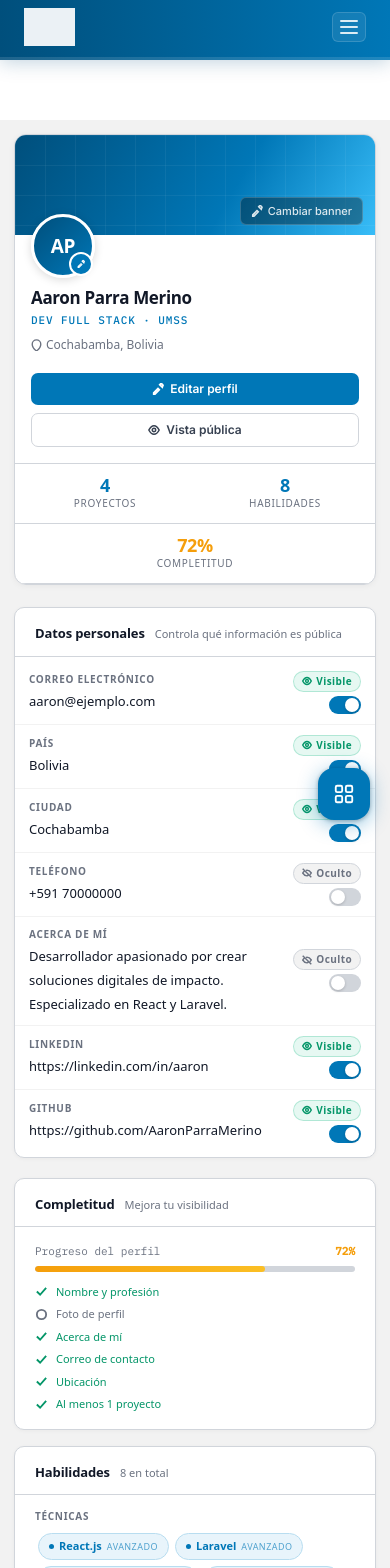
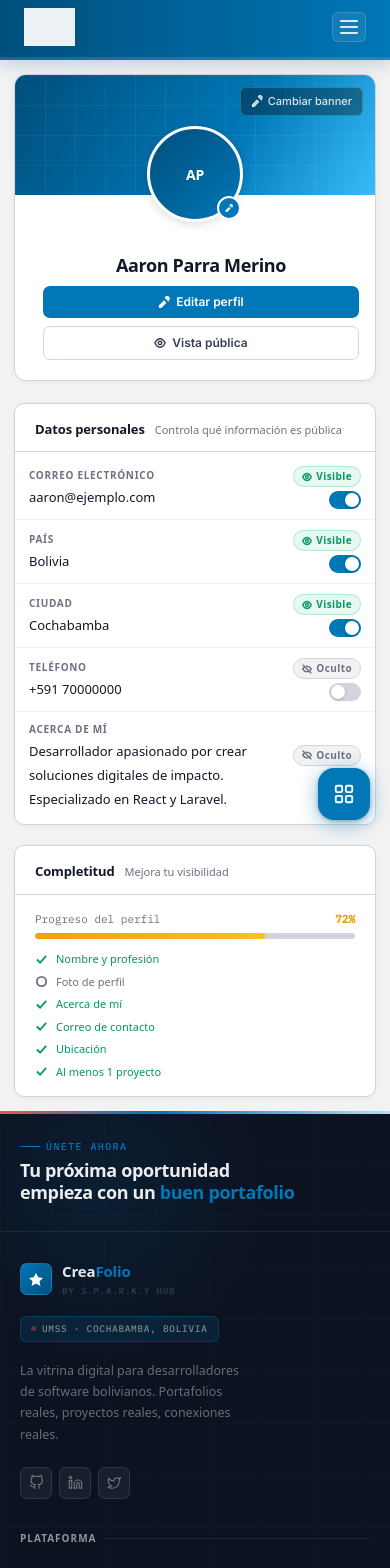
Before and after one commit to AaronParraMerino/portafolio-frontend, a React (Create React App) app: page /dashboard/profile in a window 390 px wide. Shown: the top 1568 px of the page. Built offline with nearby package versions, Linux system fonts and the light colour scheme; grey boxes are pictures that could not be loaded.

Commit message:
feat: Mejora estetica, solucionar campos nulos al editar

```diff
--- a/src/features/dashboard/layout/DashboardLayout.jsx
+++ b/src/features/dashboard/layout/DashboardLayout.jsx
@@ -23,7 +23,7 @@ export default function DashboardLayout() {
         /* Desktop: main empuja según ancho del sidebar */
         .dsh-main {
           margin-left: 240px;
-          margin-top: var(--nav-height, 60px);
+          margin-top: 0;
           min-height: calc(100vh - var(--nav-height, 60px));
           transition: margin-left .22s cubic-bezier(.4,0,.2,1);
         }
--- a/src/features/dashboard/profile/components/ProfileEdit.jsx
+++ b/src/features/dashboard/profile/components/ProfileEdit.jsx
@@ -10,19 +10,17 @@ function splitNombre(nombreCompleto = '') {
 }
 
 export default function ProfileEdit({ perfil, onGuardar, onCancelar, guardando }) {
-  const { nombre, apellido } = splitNombre(perfil.nombre);
+  const { nombre, apellido } = splitNombre(perfil?.nombre || '');
 
   const [form, setForm] = useState({
-    nombre,
-    apellido,
-    profesion: perfil.profesion || '',
-    biografia: perfil.biografia || '',
-    correo:    perfil.correo    || '',
-    pais:      perfil.pais      || '',
-    ciudad:    perfil.ciudad    || '',
-    telefono:  perfil.telefono  || '',
-    linkedin:  perfil.linkedin  || '',
-    github:    perfil.github    || '',
+    nombre: nombre || '',
+    apellido: apellido || '',
+    profesion: perfil?.profesion || '',
+    biografia: perfil?.biografia || '',
+    correo: perfil?.correo || '',
+    pais: perfil?.pais || '',
+    ciudad: perfil?.ciudad || '',
+    telefono: perfil?.telefono || '',
   });
 
   const handleChange = (e) => {
@@ -33,8 +31,18 @@ export default function ProfileEdit({ perfil, onGuardar, onCancelar, guardando }
     e.preventDefault();
     /* Reconstruye nombre completo antes de guardar */
     const nombreCompleto = [form.nombre, form.apellido].filter(Boolean).join(' ');
+    // Asegurar que todos los campos tengan valores válidos
+    const datosLimpios = {
+      nombre: nombreCompleto || '',
+      profesion: form.profesion || '',
+      biografia: form.biografia || '',
+      correo: form.correo || '',
+      pais: form.pais || '',
+      ciudad: form.ciudad || '',
+      telefono: form.telefono || '',
+    };
     // BACKEND: onGuardar llama PUT /api/profile con payload
-    onGuardar({ ...form, nombre: nombreCompleto });
+    onGuardar(datosLimpios);
   };
 
   /* Cierra al hacer click en el overlay */
@@ -65,7 +73,7 @@ export default function ProfileEdit({ perfil, onGuardar, onCancelar, guardando }
         </div>
 
         {/* ── Formulario ── */}
-        <form onSubmit={handleSubmit} style={{ display: 'contents' }}>
+        <form onSubmit={handleSubmit} style={{ display: 'contents' }} autoComplete="off">
           <div className="prf-modal-body">
 
             {/* Sección: Información básica */}
@@ -81,6 +89,7 @@ export default function ProfileEdit({ perfil, onGuardar, onCancelar, guardando }
                     onChange={handleChange}
                     required
                     placeholder="Tu nombre"
+                    autoComplete="given-name"
                   />
                 </div>
                 <div className="col-md-6">
@@ -91,6 +100,7 @@ export default function ProfileEdit({ perfil, onGuardar, onCancelar, guardando }
                     value={form.apellido}
                     onChange={handleChange}
                     placeholder="Tu apellido"
+                    autoComplete="family-name"
                   />
                 </div>
                 <div className="col-md-6">
@@ -101,6 +111,7 @@ export default function ProfileEdit({ perfil, onGuardar, onCancelar, guardando }
                     value={form.profesion}
                     onChange={handleChange}
                     placeholder="Ej: Dev Full Stack"
+                    autoComplete="organization-title"
                   />
                 </div>
                 <div className="col-12">
@@ -112,6 +123,7 @@ export default function ProfileEdit({ perfil, onGuardar, onCancelar, guardando }
                     onChange={handleChange}
                     rows={3}
                     placeholder="Cuéntanos sobre ti, tu experiencia y objetivos..."
+                    autoComplete="off"
                   />
                 </div>
               </div>
@@ -130,6 +142,7 @@ export default function ProfileEdit({ perfil, onGuardar, onCancelar, guardando }
                     value={form.correo}
                     onChange={handleChange}
                     placeholder="ejemplo@correo.com"
+                    autoComplete="email"
                   />
                 </div>
                 <div className="col-md-3">
@@ -140,6 +153,7 @@ export default function ProfileEdit({ perfil, onGuardar, onCancelar, guardando }
                     value={form.pais}
                     onChange={handleChange}
                     placeholder="Bolivia"
+                    autoComplete="country-name"
                   />
                 </div>
                 <div className="col-md-3">
@@ -150,6 +164,7 @@ export default function ProfileEdit({ perfil, onGuardar, onCancelar, guardando }
                     value={form.ciudad}
                     onChange={handleChange}
                     placeholder="Cochabamba"
+                    autoComplete="address-level2"
                   />
                 </div>
                 <div className="col-md-6">
@@ -160,38 +175,11 @@ export default function ProfileEdit({ perfil, onGuardar, onCancelar, guardando }
                     value={form.telefono}
                     onChange={handleChange}
                     placeholder="+591 70000000"
+                    autoComplete="tel"
                   />
                 </div>
               </div>
             </div>
-
-            {/* Sección: Redes */}
-            <div className="prf-form-section">
-              <span className="prf-section-label">Redes profesionales</span>
-              <div className="row g-3">
-                <div className="col-md-6">
-                  <label className="prf-label">LinkedIn</label>
-                  <input
-                    className="form-control prf-input"
-                    name="linkedin"
-                    value={form.linkedin}
-                    onChange={handleChange}
-                    placeholder="https://linkedin.com/in/usuario"
-                  />
-                </div>
-                <div className="col-md-6">
-                  <label className="prf-label">GitHub</label>
-                  <input
-                    className="form-control prf-input"
-                    name="github"
-                    value={form.github}
-                    onChange={handleChange}
-                    placeholder="https://github.com/usuario"
-                  />
-                </div>
-              </div>
-            </div>
-
           </div>
 
           {/* ── Footer ── */}
--- a/src/features/dashboard/profile/components/ProfileHeader.jsx
+++ b/src/features/dashboard/profile/components/ProfileHeader.jsx
@@ -45,17 +45,6 @@ export default function ProfileHeader({ perfil, onEditar, onVistaPublica }) {
       <div className="prf-info-row">
         <div className="prf-info">
           <div className="prf-nombre">{perfil.nombre}</div>
-          <div className="prf-rol">
-            {perfil.profesion} · {perfil.universidad}
-          </div>
-          {(perfil.ciudad || perfil.pais) && (
-            <div className="prf-ubicacion">
-              <svg viewBox="0 0 12 14">
-                <path d="M6 1a5 5 0 015 5c0 4-5 8-5 8S1 10 1 6a5 5 0 015-5z"/>
-              </svg>
-              {[perfil.ciudad, perfil.pais].filter(Boolean).join(', ')}
-            </div>
-          )}
         </div>
 
         <div className="prf-acciones">
@@ -74,32 +63,6 @@ export default function ProfileHeader({ perfil, onEditar, onVistaPublica }) {
           </button>
         </div>
       </div>
-
-      {/* ── Stats strip ── */}
-      <div className="prf-stats-strip">
-        <div className="prf-stat-item">
-          <div className="prf-stat-num">{perfil.stats.proyectos}</div>
-          <div className="prf-stat-lbl">Proyectos</div>
-        </div>
-        <div className="prf-stat-item">
-          <div className="prf-stat-num">{perfil.stats.habilidades}</div>
-          <div className="prf-stat-lbl">Habilidades</div>
-        </div>
-        <div className="prf-stat-item">
-          <div
-            className="prf-stat-num"
-            style={{
-              color: perfil.stats.completitud >= 80 ? '#059669'
-                   : perfil.stats.completitud >= 50 ? '#f59e0b'
-                   : 'var(--rojo-soft)',
-            }}
-          >
-            {perfil.stats.completitud}%
-          </div>
-          <div className="prf-stat-lbl">Completitud</div>
-        </div>
-      </div>
-
     </div>
   );
 }
--- a/src/features/dashboard/profile/components/ProfileInfo.jsx
+++ b/src/features/dashboard/profile/components/ProfileInfo.jsx
@@ -19,8 +19,6 @@ const CAMPOS = [
   { key: 'ciudad',    label: 'Ciudad' },
   { key: 'telefono',  label: 'Teléfono' },
   { key: 'biografia', label: 'Acerca de mí' },
-  { key: 'linkedin',  label: 'LinkedIn' },
-  { key: 'github',    label: 'GitHub' },
 ];
 
 const SIEMPRE_VISIBLE = ['nombre'];
--- a/src/features/dashboard/profile/components/ProfileSkills.jsx
+++ /dev/null
@@ -1,48 +0,0 @@
-import '../styles/profile.css';
-
-export default function ProfileSkills({ habilidades = [] }) {
-  const tecnicas = habilidades.filter(h => h.tipo === 'tecnica');
-  const blandas  = habilidades.filter(h => h.tipo === 'blanda');
-
-  return (
-    <div className="prf-card">
-      <div className="prf-card-head">
-        <span className="prf-card-title">Habilidades</span>
-        <span className="prf-card-sub">{habilidades.length} en total</span>
-      </div>
-      <div className="prf-skills-wrap">
-        {tecnicas.length > 0 && (
-          <>
-            <div style={{ fontSize: 10, fontWeight: 600, color: 'var(--gris-texto)', textTransform: 'uppercase', letterSpacing: '.07em', marginBottom: 6 }}>
-              Técnicas
-            </div>
-            <div style={{ marginBottom: 10 }}>
-              {tecnicas.map(h => (
-                <span key={h.id} className="prf-skill-chip prf-skill-tecnica">
-                  <span className="prf-skill-dot" />
-                  {h.nombre}
-                  <span className="prf-nivel">{h.nivel}</span>
-                </span>
-              ))}
-            </div>
-          </>
-        )}
-        {blandas.length > 0 && (
-          <>
-            <div style={{ fontSize: 10, fontWeight: 600, color: 'var(--gris-texto)', textTransform: 'uppercase', letterSpacing: '.07em', marginBottom: 6 }}>
-              Blandas
-            </div>
-            <div>
-              {blandas.map(h => (
-                <span key={h.id} className="prf-skill-chip prf-skill-blanda">
-                  <span className="prf-skill-dot" />
-                  {h.nombre}
-                </span>
-              ))}
-            </div>
-          </>
-        )}
-      </div>
-    </div>
-  );
-}
--- a/src/features/dashboard/profile/pages/ProfilePage.jsx
+++ b/src/features/dashboard/profile/pages/ProfilePage.jsx
@@ -2,7 +2,6 @@ import { useProfile }        from '../hooks/useProfile';
 import ProfileHeader          from '../components/ProfileHeader';
 import ProfileInfo            from '../components/ProfileInfo';
 import ProfileEdit            from '../components/ProfileEdit';
-import ProfileSkills          from '../components/ProfileSkills';
 import ProfileCompletitud     from '../components/ProfileCompletitud';
 import ProfileToast           from '../components/ProfileToast';
 import '../styles/profile.css';
@@ -56,7 +55,6 @@ export default function ProfilePage() {
         {/* Columna derecha: sidebar cards */}
         <div>
           <ProfileCompletitud perfil={perfil} />
-          <ProfileSkills habilidades={perfil.habilidades} />
         </div>
 
       </div>
--- a/src/features/dashboard/profile/styles/profile.css
+++ b/src/features/dashboard/profile/styles/profile.css
@@ -38,9 +38,26 @@
 }
 
 /* ════════════════════════════════════════
+   CUSTOM PROPERTIES DEL HEADER
+   Centralizan todos los tamaños del banner/avatar
+   para que los cálculos sean siempre consistentes.
+════════════════════════════════════════ */
+.prf-header {
+  /* — Desktop por defecto — */
+  --banner-h:    200px;
+  --avatar-size: 180px;
+  --avatar-left: 70px;
+  /* cuánto del avatar queda POR DEBAJO del banner */
+  --avatar-below: calc(var(--avatar-size) / 2);
+  /* padding-top del info-row: deja el texto justo debajo del avatar */
+  --info-pad-top: calc(var(--avatar-below) - 20px);
+}
+
+/* ════════════════════════════════════════
    HEADER — Banner + avatar + info + botones
 ════════════════════════════════════════ */
 .prf-header {
+  position: relative;
   border-radius: 12px;
   overflow: hidden;
   background: var(--blanco);
@@ -52,7 +69,7 @@
 /* Banner */
 .prf-banner {
   position: relative;
-  height: 130px;
+  height: var(--banner-h);
   background: linear-gradient(120deg, var(--azul-deep) 0%, var(--azul) 60%, #38bdf8 100%);
   overflow: hidden;
 }
@@ -75,7 +92,7 @@
 /* botón cambiar banner */
 .prf-banner-edit {
   position: absolute;
-  bottom: 10px;
+  top: 12px;
   right: 12px;
   display: flex;
   align-items: center;
@@ -97,17 +114,21 @@
   stroke: currentColor; fill: none; stroke-width: 1.8;
 }
 
-/* Avatar zona */
+/* ── Avatar zona ──
+   El avatar se posiciona de forma que su centro coincide
+   exactamente con el borde inferior del banner (top = banner-h - avatar/2).
+   Así siempre queda mitad dentro del banner y mitad fuera,
+   independientemente del tamaño de pantalla. */
 .prf-avatar-zone {
-  position: relative;
-  display: inline-block;
-  margin-left: 28px;
-  margin-top: -40px;
-  z-index: 2;
+  position: absolute;
+  left: var(--avatar-left);
+  top: calc(var(--banner-h) - var(--avatar-size) / 1.4);
+  z-index: 3;
 }
+
 .prf-avatar {
-  width: 80px;
-  height: 80px;
+  width: var(--avatar-size);
+  height: var(--avatar-size);
   border-radius: 50%;
   background: linear-gradient(135deg, var(--azul-deep), var(--azul));
   border: 3px solid var(--blanco);
@@ -115,12 +136,13 @@
   display: flex;
   align-items: center;
   justify-content: center;
-  font-size: 24px;
+  font-size: clamp(14px, 2vw, 22px);
   font-weight: 800;
   color: #fff;
   letter-spacing: -.02em;
   overflow: hidden;
   user-select: none;
+  transition: width .2s, height .2s;
 }
 .prf-avatar img {
   width: 100%;
@@ -148,23 +170,29 @@
   stroke: #fff; fill: none; stroke-width: 2;
 }
 
-/* Fila info + acciones */
+/* Fila info + acciones
+   En desktop: texto debajo del banner y el avatar.
+   El avatar flota encima visualmente (z-index:3) y el contenido queda alineado a la izquierda. */
 .prf-info-row {
+  position: relative;
   display: flex;
+  flex-direction: column;
   align-items: flex-start;
-  justify-content: space-between;
-  gap: 16px;
-  padding: 12px 28px 20px;
+  justify-content: flex-start;
+  gap: 12px;
+  padding: var(--info-pad-top) 28px 20px;
   flex-wrap: wrap;
+  min-height: 20px;
+  text-align: left;
 }
-.prf-info { min-width: 0; }
+.prf-info { min-width: 0; flex: 1; width: 100%; }
 .prf-nombre {
-  font-size: 20px;
+  font-size: clamp(18px, 2.4vw, 28px);
   font-weight: 800;
   color: var(--negro-texto);
   letter-spacing: -.02em;
   line-height: 1.2;
-  margin-bottom: 3px;
+  margin-bottom: 1px;
 }
 .prf-rol {
   font-family: var(--mono);
@@ -173,7 +201,7 @@
   color: var(--azul);
   letter-spacing: .08em;
   text-transform: uppercase;
-  margin-bottom: 5px;
+  margin-bottom: 2px;
 }
 .prf-ubicacion {
   display: inline-flex;
@@ -188,13 +216,15 @@
   flex-shrink: 0;
 }
 
-/* Acciones */
+/* Acciones — posición absoluta dentro de prf-info-row */
 .prf-acciones {
+  position: absolute;
+  top: 14px;
+  right: 24px;
   display: flex;
   gap: 8px;
   flex-wrap: wrap;
-  align-items: flex-start;
-  padding-top: 4px;
+  align-items: center;
 }
 .prf-btn-outline {
   display: inline-flex;
@@ -247,33 +277,79 @@
   stroke: currentColor; fill: none; stroke-width: 2;
 }
 
-/* Stats row debajo del nombre (opcional) */
-.prf-stats-strip {
-  display: flex;
-  gap: 0;
-  border-top: 1px solid var(--gris-borde);
+/* ── Breakpoint intermedio: tablet / desktop angosto ──
+   El layout sigue siendo "desktop" (avatar izquierda, texto derecha)
+   pero el avatar y el banner escalan un poco hacia abajo. */
+@media (max-width: 900px) {
+  .prf-header {
+    --banner-h:    160px;
+    --avatar-size: 115px;
+    --avatar-left: 28px;
+    --info-pad-top: calc(var(--avatar-below) + 2px);
+  }
 }
-.prf-stat-item {
-  flex: 1;
-  text-align: center;
-  padding: 12px 8px;
-  border-right: 1px solid var(--gris-borde);
+
+/* ── Mobile: ≤ 640px ──
+   Avatar centrado, más grande que el banner para que sea
+   el elemento visual protagonista. Texto centrado debajo. */
+@media (max-width: 640px) {
+  .prf-header {
+    --banner-h:    120px;
+    --avatar-size: 110px;
+    --avatar-left: 0px;          /* no se usa (se centra con transform) */
+    --info-pad-left: 16px;       /* sobrescribe el cálculo de desktop */
+    --info-pad-top: calc(var(--avatar-size) / 2 - 12px);
+  }
+
+  /* Centrar el avatar horizontalmente */
+  .prf-avatar-zone {
+    left: 50%;
+    transform: translateX(-50%);
+    /* top sigue siendo calc(banner-h - avatar/2) via custom props */
+  }
+
+  /* Info centrada debajo del avatar */
+  .prf-info-row {
+    flex-direction: column;
+    align-items: center;
+    justify-content: flex-start;
+    text-align: center;
+    padding-right: 16px;
+    gap: 4px;
+  }
+
+  .prf-info {
+    width: 100%;
+    text-align: center;
+  }
+
+  .prf-ubicacion {
+    justify-content: center;
+  }
+
+  /* Botones: salen del posicionamiento absoluto y se muestran
+     como bloque normal debajo del nombre/rol */
+  .prf-acciones {
+    position: static;
+    width: 100%;
+    justify-content: center;
+    margin-top: 4px;
+  }
+
+  .prf-page { padding: 14px; }
 }
-.prf-stat-item:last-child { border-right: none; }
-.prf-stat-num {
-  font-size: 18px;
-  font-weight: 800;
-  color: var(--azul);
-  letter-spacing: -.02em;
-  line-height: 1;
-}
-.prf-stat-lbl {
-  font-size: 10px;
-  font-weight: 500;
-  color: var(--gris-texto);
-  text-transform: uppercase;
-  letter-spacing: .07em;
-  margin-top: 2px;
+
+/* ── Mobile pequeño: ≤ 400px ──
+   Botones en columna para que no se corten */
+@media (max-width: 400px) {
+  .prf-header {
+    --avatar-size: 96px;
+    --info-pad-top: calc(var(--avatar-size) / 2 + 12px);
+  }
+
+  .prf-acciones { flex-direction: column; align-items: center; }
+  .prf-btn-outline,
+  .prf-btn-primary { width: 100%; justify-content: center; }
 }
 
 /* ════════════════════════════════════════
@@ -414,48 +490,6 @@
 }
 .prf-toggle.on  .prf-toggle-thumb { left: 16px; }
 .prf-toggle.off .prf-toggle-thumb { left: 2px; }
-
-/* ════════════════════════════════════════
-   HABILIDADES (sidebar card)
-════════════════════════════════════════ */
-.prf-skills-wrap { padding: 14px 20px 16px; }
-.prf-skill-chip {
-  display: inline-flex;
-  align-items: center;
-  gap: 5px;
-  padding: 4px 10px;
-  border-radius: 20px;
-  font-size: 11px;
-  font-weight: 600;
-  margin: 3px;
-  border: 1px solid transparent;
-}
-.prf-skill-tecnica {
-  background: var(--azul-light);
-  color: var(--azul);
-  border-color: var(--azul-mid);
-}
-.prf-skill-blanda {
-  background: rgba(245,158,11,.1);
-  color: #b45309;
-  border-color: rgba(245,158,11,.3);
-}
-.prf-skill-dot {
-  width: 5px; height: 5px;
-  border-radius: 50%;
-  flex-shrink: 0;
-}
-.prf-skill-tecnica .prf-skill-dot { background: var(--azul); }
-.prf-skill-blanda  .prf-skill-dot { background: #f59e0b; }
-
-/* nivel badge pequeño dentro del chip */
-.prf-nivel {
-  font-size: 9px;
-  font-weight: 500;
-  opacity: .65;
-  text-transform: uppercase;
-  letter-spacing: .05em;
-}
 
 /* ════════════════════════════════════════
    COMPLETITUD (sidebar card)
@@ -735,26 +769,13 @@
 }
 
 /* ════════════════════════════════════════
-   RESPONSIVE
+   RESPONSIVE — Grid sidebar
 ════════════════════════════════════════ */
 @media (max-width: 900px) {
   .prf-grid { grid-template-columns: 1fr; }
 }
 
 @media (max-width: 640px) {
-  .prf-page { padding: 14px; }
-
-  .prf-banner { height: 100px; }
-  .prf-avatar-zone { margin-left: 16px; margin-top: -32px; }
-  .prf-avatar { width: 64px; height: 64px; font-size: 19px; }
-
-  .prf-info-row { padding: 10px 16px 16px; gap: 12px; }
-  .prf-nombre { font-size: 17px; }
-  .prf-acciones { width: 100%; justify-content: flex-start; }
-
-  .prf-stats-strip { flex-wrap: wrap; }
-  .prf-stat-item { min-width: 50%; border-right: none; border-bottom: 1px solid var(--gris-borde); }
-
   .prf-modal { border-radius: 10px; max-height: calc(100dvh - 24px); }
   .prf-modal-head { padding: 14px 16px 12px; }
   .prf-modal-body { padding: 16px; }
@@ -763,9 +784,3 @@
   .prf-fila { padding: 10px 14px; }
   .prf-fila-right { flex-direction: column; align-items: flex-end; gap: 4px; }
 }
-
-@media (max-width: 400px) {
-  .prf-acciones { flex-direction: column; }
-  .prf-btn-outline,
-  .prf-btn-primary { width: 100%; justify-content: center; }
-}
```
